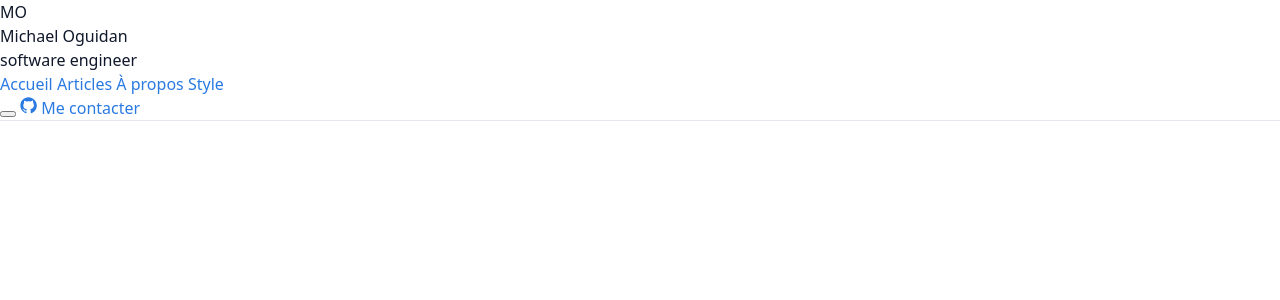
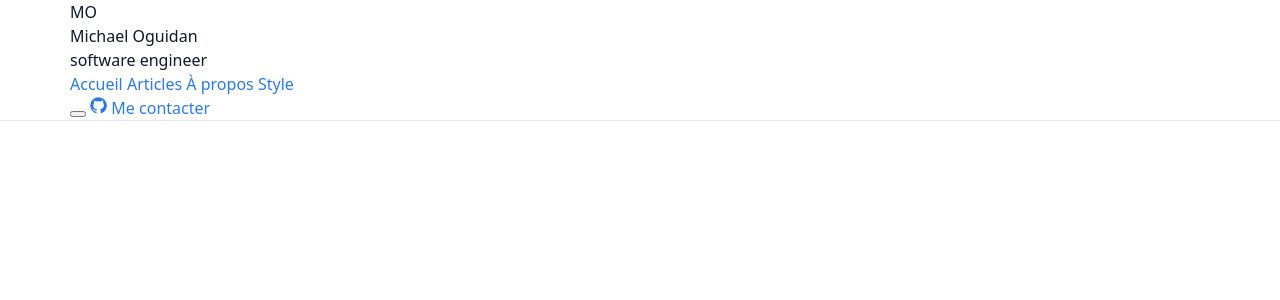
Before and after one commit to Oguidan/MichaelOguidan, a Jekyll site: the page built from index.html, in a window 1280 px wide and 900 px high. Shown: the top 300 px of the window. Built offline with Jekyll 4.4.1, drawn with Linux system fonts in a browser that asks for light colours.

Commit message:
Fix border syntax in header and add container styles for improved layout

```diff
--- a/_sass/micky/_layout.scss
+++ b/_sass/micky/_layout.scss
@@ -7,7 +7,7 @@
   z-index: 50;
   background: color-mix(in srgb, var(--bg) 82%, transparent);
   backdrop-filter: saturate(180%) blur(14px);
-  border-bottom: 1px solid var(--border)
+  border-bottom: 1px solid var(--border);
 }
 
 .site-header {
@@ -185,6 +185,12 @@
 /**
  * Page content
  */
+.container {
+  max-width: 1140px;
+  margin: 0 auto;
+  padding: 0 32px;
+}
+
 .page-content {
   padding: $spacing-unit 0;
   flex: 1;
```
